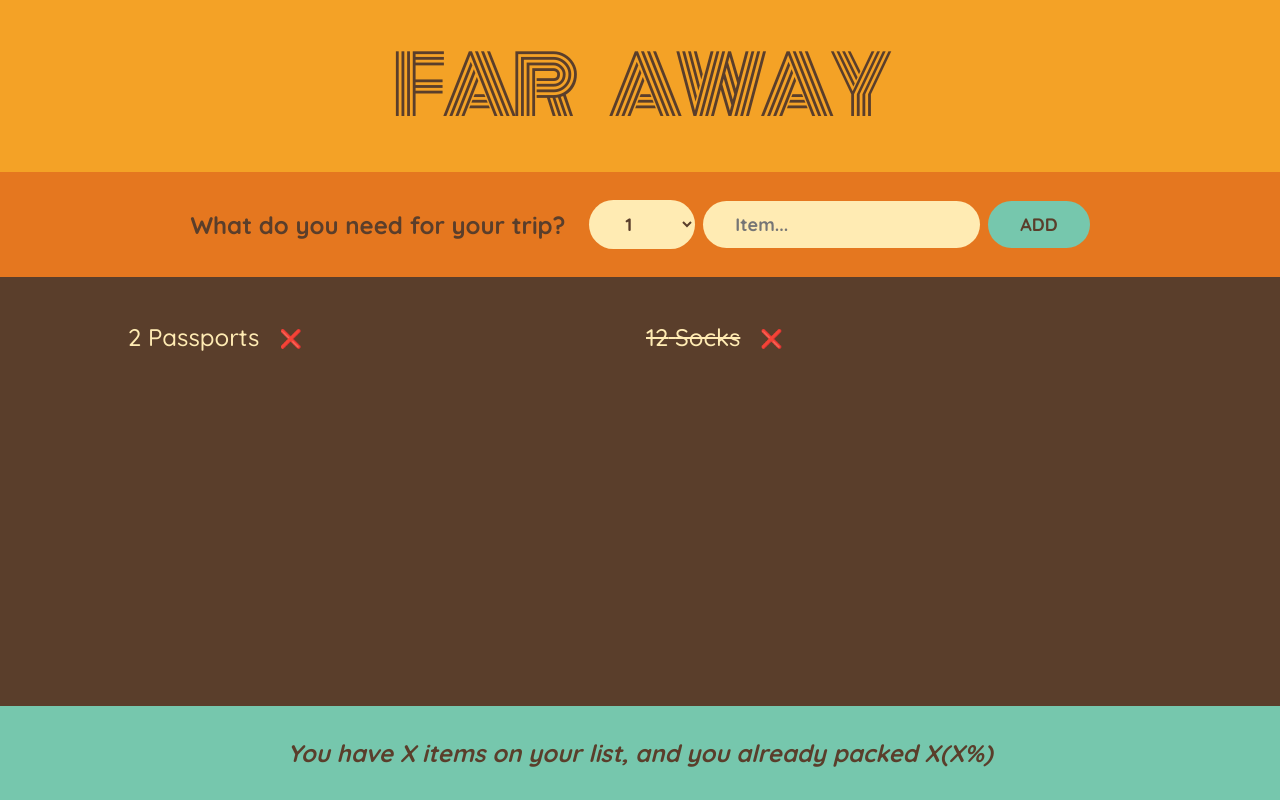
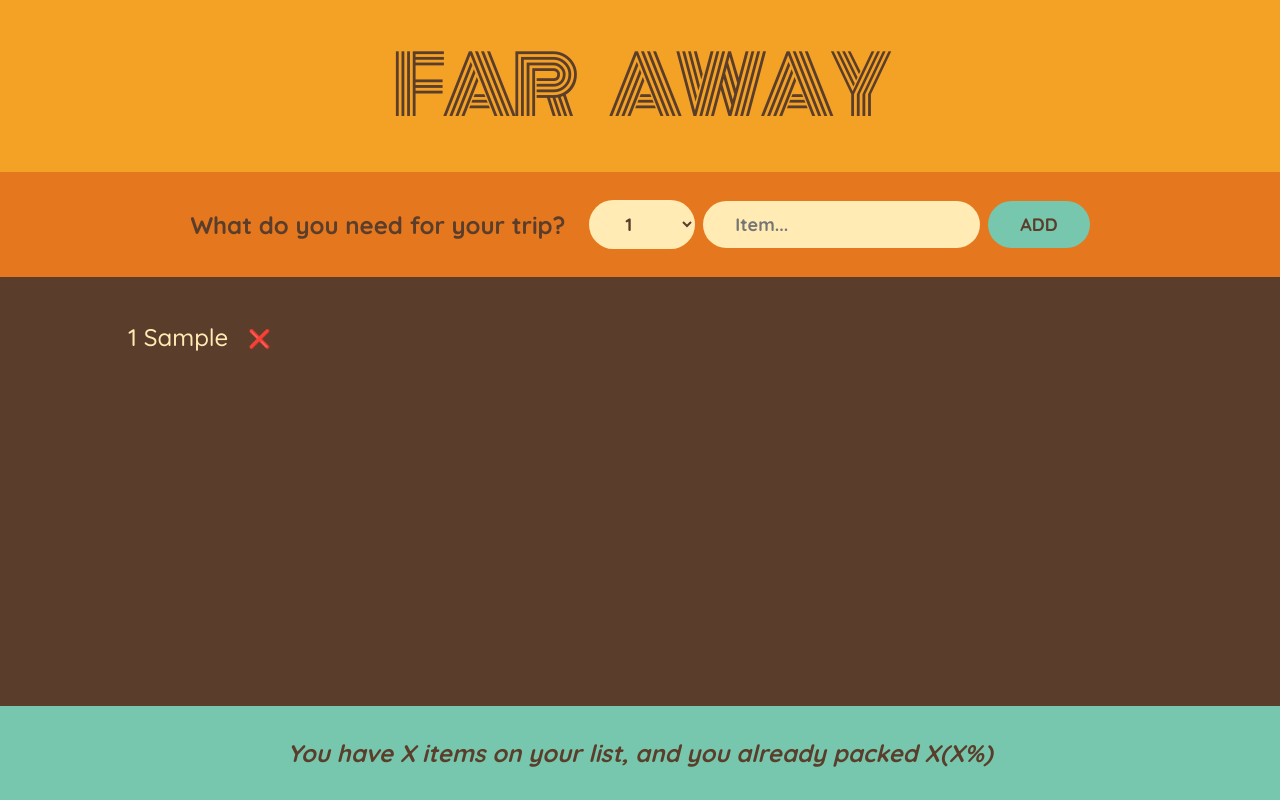
Before and after one commit to katyaisbell/travel-list, a React (Create React App) app: page / in a window 1280 px wide. Both pictures are taken after typing "Sample" into the empty fields and a click on the button "ADD". Built offline with nearby package versions, Linux system fonts and the light colour scheme.

Commit message:
delete item

```diff
--- a/src/App.js
+++ b/src/App.js
@@ -1,16 +1,27 @@
 import { useState } from "react";
 
-const initialItems = [
-  { id: 1, description: "Passports", quantity: 2, packed: false },
-  { id: 2, description: "Socks", quantity: 12, packed: true },
-];
+// const initialItems = [
+//   { id: 1, description: "Passports", quantity: 2, packed: false },
+//   { id: 2, description: "Socks", quantity: 12, packed: true },
+// ];
 
 export default function App() {
+  const [items, setItems] = useState([]);
+
+  function handleAddItems(item) {
+    setItems((items) => [...items, item]);
+  }
+
+  function handleDeleteItem(id) {
+    console.log(id);
+    setItems((items) => items.filter((item) => item.id !== id));
+  }
+
   return (
     <div className="app">
       <Logo />
-      <Form />
-      <PackingList />
+      <Form onAddItems={handleAddItems} />
+      <PackingList items={items} onDeleteItem={handleDeleteItem} />
       <Stats />
     </div>
   );
@@ -19,7 +30,8 @@
 function Logo() {
   return <h1>Far Away</h1>;
 }
-function Form() {
+
+function Form({ onAddItems }) {
   const [description, setDescription] = useState("");
   const [quantity, setQuantity] = useState(1);
 
@@ -29,7 +41,8 @@
     if (!description) return;
 
     const newItem = { description, quantity, packed: false, id: Date.now() };
-    console.log(newItem);
+
+    onAddItems(newItem);
 
     setDescription("");
     setQuantity(1);
@@ -58,25 +71,26 @@
     </form>
   );
 }
-function PackingList() {
+
+function PackingList({ items, onDeleteItem }) {
   return (
     <div className="list">
       <ul>
-        {initialItems.map((item) => (
-          <Item obj={item} key={item.id} />
+        {items.map((item) => (
+          <Item obj={item} onDeleteItem={onDeleteItem} key={item.id} />
         ))}
       </ul>
     </div>
   );
 }
 
-function Item({ obj }) {
+function Item({ obj, onDeleteItem }) {
   return (
     <li>
       <span style={obj.packed ? { textDecoration: "line-through" } : {}}>
         {obj.quantity} {obj.description}
       </span>
-      <button>❌</button>
+      <button onClick={() => onDeleteItem(obj.id)}>❌</button>
     </li>
   );
 }
```
